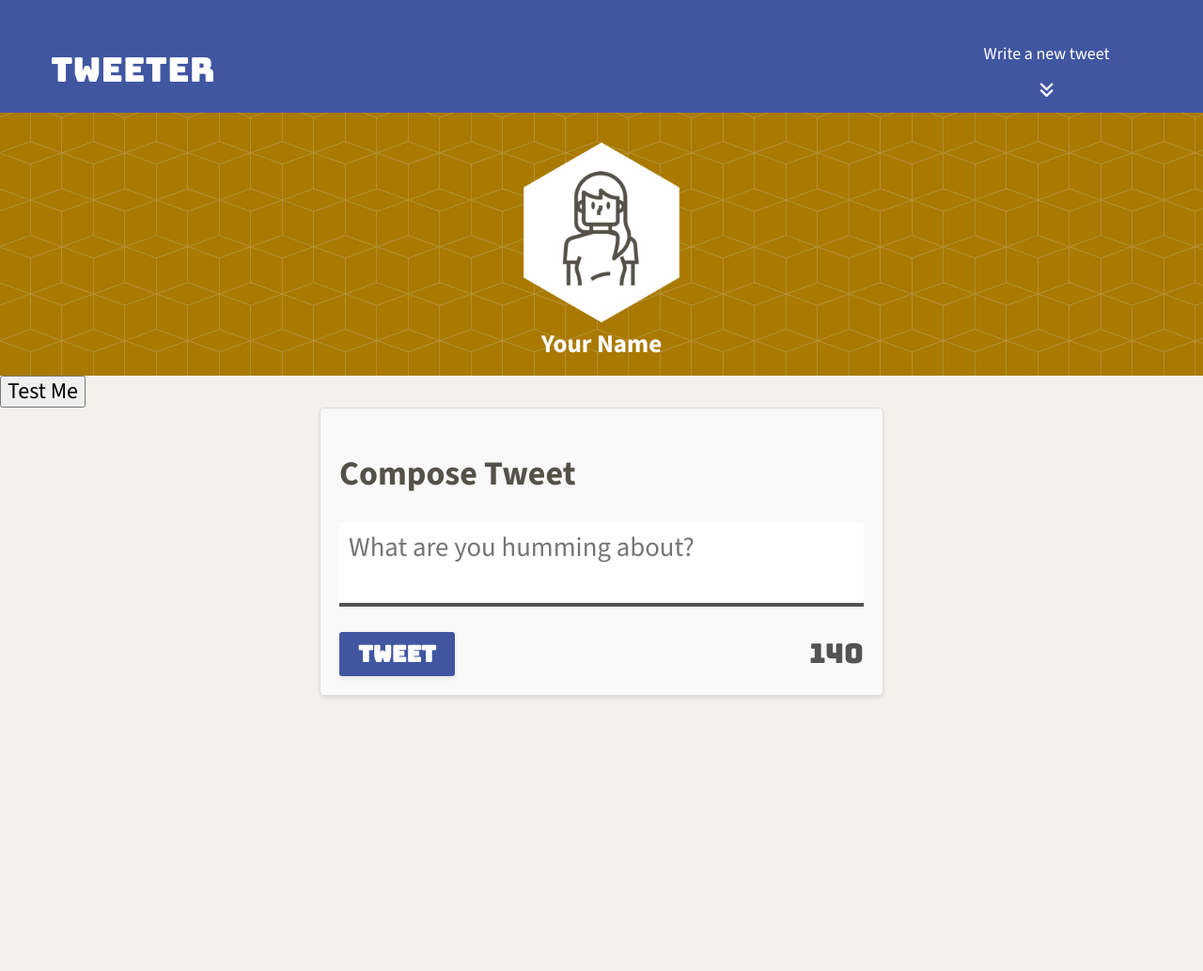
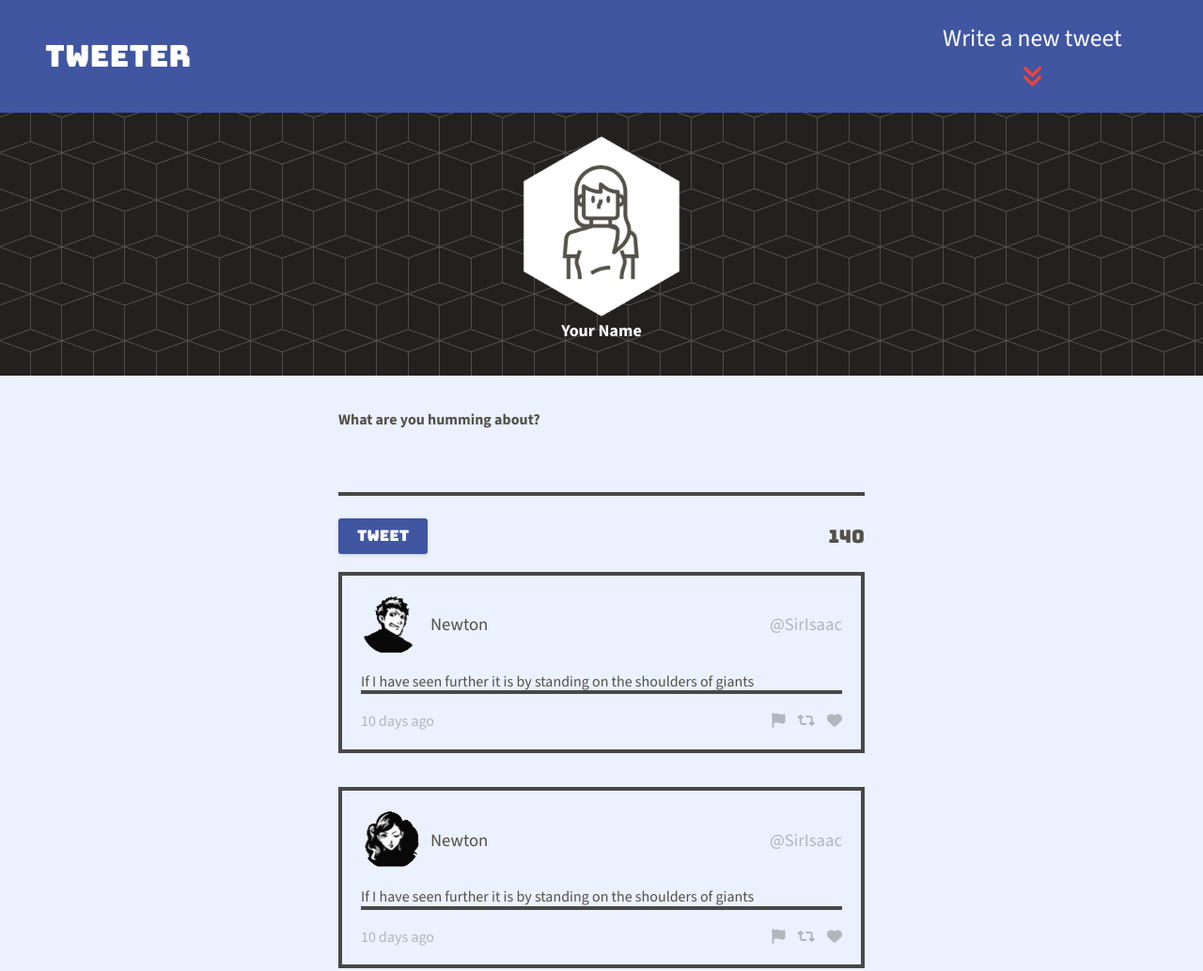
Before and after one commit to SorrenJ/tweeter, a website: page public/index.html in a window 1280 px wide. Shown: the whole page at 94% size. Before the commit the page ends 800 px from the top, so only its background shows below. Drawn offline with nearby package versions, Linux system fonts and the light colour scheme.

Commit message:
additional styling, placeholder tweets

```diff
--- a/public/index.html
+++ b/public/index.html
@@ -30,6 +30,8 @@
 
     <link rel="stylesheet" href="./styles/new-tweet.css" type="text/css" />
 
+    <link rel="stylesheet" href="./styles/tweet.css" type="text/css" />
+
     <link rel="stylesheet" href="https://cdnjs.cloudflare.com/ajax/libs/font-awesome/6.5.2/css/all.min.css" integrity="sha512-SnH5WK+bZxgPHs44uWIX+LLJAJ9/2PkPKZ5QiAj6Ta86w+fsb2TkcmfRyVX3pBnMFcV7oQPJkl9QevSCWr3W6A==" crossorigin="anonymous" referrerpolicy="no-referrer" />
 
 
@@ -53,7 +55,7 @@
     </div>
     </nav>
 
-    <header>
+    <header class = "hero-banner">
       <div class = header-content>
           <img src="/images/profile-hex.png">
       <!-- </div> -->
@@ -63,22 +65,66 @@
       </div>
   </header>
 
-<button id="btn_test">Test Me</button>
-
+<!-- <button id="btn_test">Test Me</button> -->
+</br>
     <!-- Page-specific (main) content here -->
     <main class="container">
       <section class="new-tweet">
-        <h2>Compose Tweet</h2>
+        <!-- <h2>Compose Tweet</h2> -->
         <form action="/tweets">
-          <!-- <label for="tweet-text">What are you humming about?</label> -->
-          <textarea name="text" id="tweet-text"  placeholder="What are you humming about?"></textarea>
+          <label for="tweet-text">What are you humming about?</label>
+          <textarea name="text" id="tweet-text"  placeholder=""></textarea>
           <div>
             <button id="btn" type="submit">Tweet</button>
             <output id="char-counter" name="counter" class="counter" for="tweet-text">140</output>
           </div>
         </form>
       </section>
+
+
+    </br>
+      <div class="tweet">
+        <header>
+            <img src="/images/Ryuji.png" alt="Newton" width="64">
+            <h3>Newton <span class="username">@SirIsaac</span></h3>
+        </header>
+        <div class="content">
+            If I have seen further it is by standing on the shoulders of giants
+        </div>
+        <footer>
+            <div class="date">10 days ago</div>
+            <div class="actions">
+                <span><i class="fa-solid fa-flag"></i></span>
+                <span><i class="fa-solid fa-retweet"></i></span>
+                <span><i class="fa-solid fa-heart"></i></span>
+            </div>
+        </footer>
+    </div>
+  </br>
+
+
+</br>
+<div class="tweet">
+  <header>
+      <img src="/images/Ann.png" alt="Newton" width="64">
+      <h3>Newton <span class="username">@SirIsaac</span></h3>
+  </header>
+  <div class="content">
+      If I have seen further it is by standing on the shoulders of giants
+  </div>
+  <footer>
+      <div class="date">10 days ago</div>
+      <div class="actions">
+          <span><i class="fa-solid fa-flag"></i></span>
+          <span><i class="fa-solid fa-retweet"></i></span>
+          <span><i class="fa-solid fa-heart"></i></span>
+      </div>
+  </footer>
+</div>
+</br>
     </main>
     <script src="/scripts/composer-char-counter.js"></script>
+
+
   </body>
 </html>
--- a/public/scripts/composer-char-counter.js
+++ b/public/scripts/composer-char-counter.js
@@ -1,23 +1,5 @@
 $(document).ready(function() {
     // --- our code goes here ---
-    alert("document is ready");
-
-
-
-    $("#btn_test").on('click', function() {
-        alert("user pressed the button"); //The this keyword is a reference to the button
-      });
-
-      $("#btn_test").on('click', () => {
-        alert("user pressed the button"); //The this keyword here refers to something else!
-      });
-
-
-
-      $("#char-counter").on('keypress', () => {
-        alert("user wrote something"); //The this keyword here refers to something else!
-      });
-
 
       $("#tweet-text").on('keyup', function(event) {
 
--- a/public/styles/header.css
+++ b/public/styles/header.css
@@ -1,4 +1,4 @@
-header {
+.hero-banner {
     height: 400px;
     width: 100%;
     align-items: center;
@@ -11,7 +11,7 @@ header {
     padding-top:100px;
     color: white;
     background-image: url("../images/cubes.png");
-    background-color: #a97900;
+    background-color: #232020;
 }
 
 .header-content{
--- a/public/styles/layout.css
+++ b/public/styles/layout.css
@@ -16,9 +16,9 @@ html {
 
 body {
   color: #545149;
-  background-color: #f4f1ec;
+  background-color: #ebf1fe;
   font-family: "Source Sans 3",Arial, Helvetica, sans-serif;
-  font-size: 24px;
+  font-size: 1em;
 }
 
 /*
@@ -28,7 +28,7 @@ body {
  main{
   width: 90%;
   margin: auto;
-  border: 3px solid #73AD21;
+  /* border: 3px solid #73AD21; */
   padding: 10px;
   background-color: inherit;
  }
--- a/public/styles/nav.css
+++ b/public/styles/nav.css
@@ -1,94 +1,72 @@
 nav {
-
   font-weight: 400;
   font-style: normal;
-    height:0;
-    font-size: 1.5em;
+  font-size: 2em;
   background-color: #4056A1;
-    color:#FFFFFF;
+  color: #FFFFFF;
+  position: fixed;
+  top: 0;
+  width: 100vw;
+  z-index: 1;
   height: 120px;
-    /* padding-left: 1.5em;
-    padding-right: 1.5em; */
-
-    /* padding-bottom: 1.5em; */
-   /* margin-top:1.5em; */
-   position:fixed;
-   top:0;
-   /* overflow: hidden; */
-   z-index:1;
+  display: flex;
+  align-items: center;
+  justify-content: space-between;
+  padding: 0 1.5em;
 }
 
 .flex-container {
   display: flex;
-    flex-wrap: wrap;
-    /* align-items: stretch; */
-    padding-top: 1.5em;
-
-    width: 100vw;
+  width: 100%;
+  /* height: 100%; */
 }
-
-
-    /* font-size: 30px; */
-    /* text-align: center; */
-
 
 .flex-item-left {
   background-color: #4056A1;
   font-family: "Bungee", sans-serif;
-    /* padding: 10px; */
-    flex: 50%;
-    padding-left: 1.5em;
-
+  display: flex;
+  align-items: center;
+  flex: 1;
 }
 
 .flex-item-right {
   background-color: #4056A1;
+  display: flex;
+  flex-direction: column;
+  align-items: center;
   text-align: center;
-    /* padding: 10px; */
-    margin-top: -25px;
-    font-size:0.5em;
-    flex: 2%;
-    padding-right:0;
-    padding-left:0;
-    /* width:25%; */
-    /* margin-right: 10px; */
-    /* position:absolute; */
+  font-size: 0.8em;
+  margin-right: 1.5em;
+  justify-content: center;
 }
 
-  .flex-item-right > p{
-    padding-right:0;
-    padding-left:0;
+.flex-item-right > p, .flex-item-right > i {
+  margin: 0;
 }
-  .flex-item-right > i{
-    padding-right:0;
-    padding-left:0;
+
+.flex-item-right > p {
+  margin-bottom: 0.5em; /* Space between text and icon */
 }
+
+.flex-item-right > i {
+  color: #F44336; /* Adjust color of the icon */
+}
+
 /* Responsive layout - makes a one column-layout instead of a two-column layout */
 @media (max-width: 800px) {
-
   .flex-container {
+      flex-direction: column;
       padding-top: 0.5em;
   }
-
-
 
   .flex-item-right, .flex-item-left {
       flex: 100%;
       text-align: center;
       margin-top: 0;
-      width: 100%;
-        padding-left: 1.5em;
-    padding-right: 1.5em;
-    /* padding-top: -8.5em; */
-
-      /* padding-top: -1.5em; */
-      /* padding: 100px; */
-      /* margin-top: -25px; */
+      padding: 0 1.5em;
   }
 
   nav {
-      /* height: 100%; */
-      /* height: 80px; */
+      height: auto;
   }
-
 }
--- a/public/styles/new-tweet.css
+++ b/public/styles/new-tweet.css
@@ -1,13 +1,14 @@
 /* Main container for the page content */
 .container {
-    width: 100%;
+    /* width: 100%; */
     max-width: 600px;
     margin: 0 auto; /* Center the container horizontally */
     padding: 20px;
-    background-color: #f9f9f9;
-    border: 1px solid #ddd;
-    border-radius: 5px;
-    box-shadow: 0 2px 4px rgba(0, 0, 0, 0.1);
+    /* background-color: #232020; */
+    /* border: 1px solid #484848; */
+    /* border-radius: 5px; */
+    /* box-shadow: 0 2px 4px rgba(0, 0, 0, 0.1); */
+    color:inherit;
 }
 
 /* Section for composing a new tweet */
@@ -28,10 +29,12 @@
     margin: 10px 0;
     box-sizing: border-box;
     border: none;
-    border-bottom: 4px solid #535353; /* Bottom border */
-    font-size: 1.2em;
+    border-bottom: 4px solid #484848; /* Bottom border */
+    font-size: 1em;
     /* text-align: center;  */
     resize: none; /* Disable resizing */
+    color:inherit;
+    background-color: inherit;
 }
 
 /* Container for the button and counter */
@@ -40,11 +43,17 @@
     justify-content: space-between;
     align-items: center;
     margin-top: 10px;
+    font-family: "Source Sans 3",Arial, Helvetica, sans-serif;
+}
+
+
+.new-tweet form label{
+    font-weight: bold;
 }
 
 /* Styling for the button */
 .new-tweet button {
-    background-color: #4056A1; /* Twitter blue */
+    background-color: #4056A1; /*Twitter blue*/
     font-family: "Bungee", sans-serif;
     color: white;
     border: none;
@@ -54,12 +63,12 @@
     border-radius: 3px;
     box-shadow: 0 2px 4px rgba(0, 0, 0, 0.1);
     text-transform: uppercase;
-    font-weight: bold;
+    /* font-weight: bold; */
 }
 
 /* Styling for the character counter */
 .new-tweet .counter {
     font-size: 1.2em;
-    color: #535353;
+    /* color: #ffffff; */
     font-family: "Bungee", sans-serif;
 }
--- /dev/null
+++ b/public/styles/tweet.css
@@ -0,0 +1,61 @@
+.tweet {
+    /* background-color: white; */
+    /* background-color: #4056A1; */
+    border: 4px solid #484848;
+    /* border-radius: 10px; */
+    width: 100%;
+    padding: 20px;
+    /* box-shadow: 0 0 10px rgba(0, 0, 0, 0.1); */
+    transition: box-shadow 0.3s ease-in-out; /* Adjusted transition duration */
+}
+
+.tweet:hover {
+    box-shadow: 0 4px 10px rgba(2, 14, 73, 0.289); /* Increased shadow spread and intensity */
+}
+
+.tweet header {
+    display: flex;
+    align-items: center;
+}
+
+.tweet header img {
+    border-radius: 50%;
+    margin-right: 10px;
+}
+
+.tweet header h3 {
+    margin: 0;
+    /* font-size: 18px; */
+    font-weight: 300;
+    display: flex;
+    align-items: center;
+    width: 100%;
+}
+
+.tweet header .username {
+    color: #b1b6bd;
+    margin-left: auto; /* Pushes the username to the right */
+    text-align: right;
+}
+
+.tweet .content {
+    margin: 20px 0;
+    font-size: 1em;
+    border-bottom: 4px solid #484848; /* Bottom border */
+}
+
+.tweet footer {
+    display: flex;
+    justify-content: space-between;
+    font-size: 1em;
+    color: #b1b6bd;
+}
+
+.tweet footer .actions span {
+    margin-left: 10px;
+    cursor: pointer;
+}
+
+.tweet footer .actions span:hover {
+    color: #4056A1;
+}
--- a/server/data-files/initial-tweets.json
+++ b/server/data-files/initial-tweets.json
@@ -8,7 +8,7 @@
     "content": {
       "text": "If I have seen further it is by standing on the shoulders of giants"
     },
-    "created_at": 1716062645482
+    "created_at": 1716154571054
   },
   {
     "user": {
@@ -19,6 +19,6 @@
     "content": {
       "text": "Je pense , donc je suis"
     },
-    "created_at": 1716149045482
+    "created_at": 1716240971054
   }
 ]
```
Also changed, not shown: public/images/Ann.png (added), public/images/Ryuji.png (added), 2 other files. Lines whose indentation alone changed are shown as unchanged.
